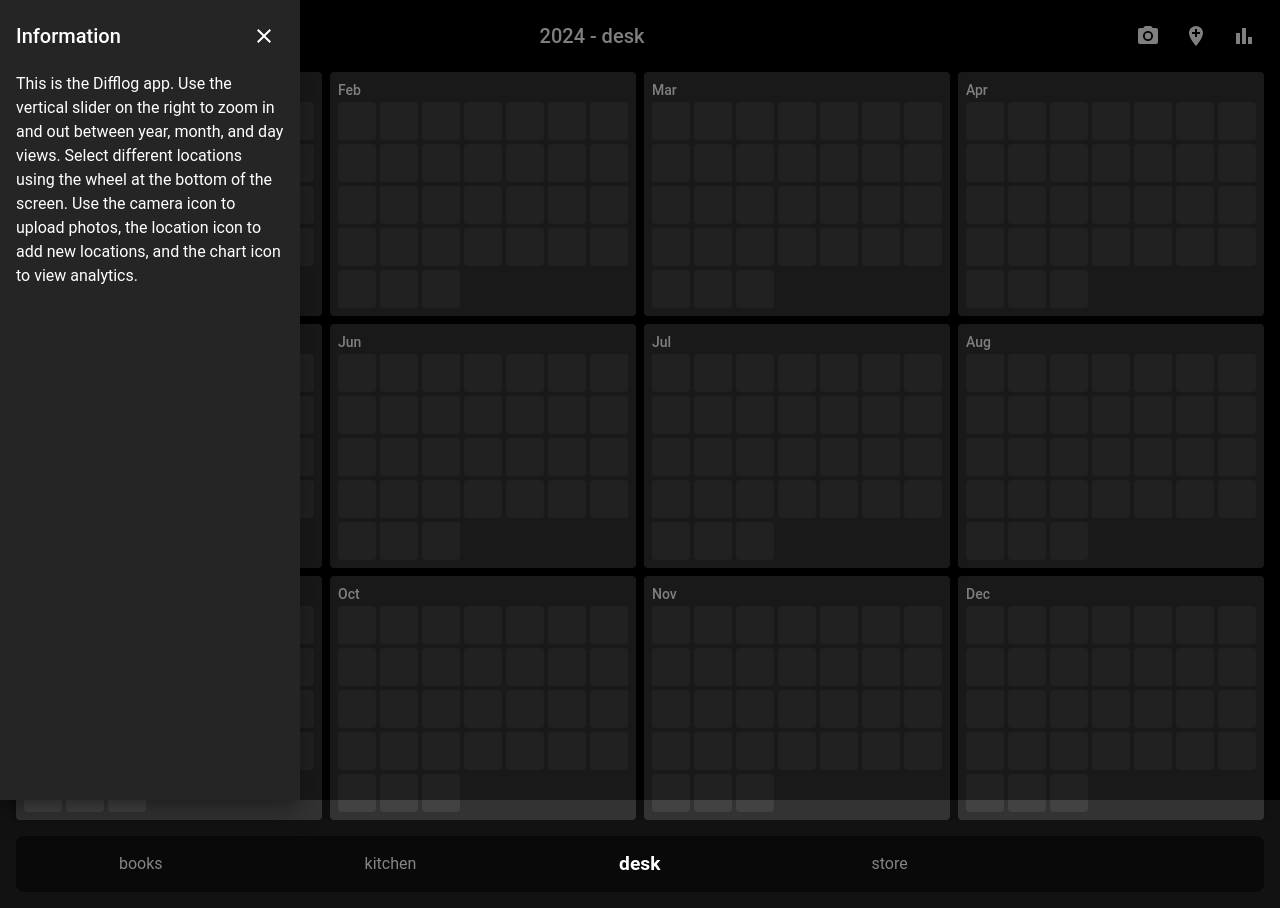
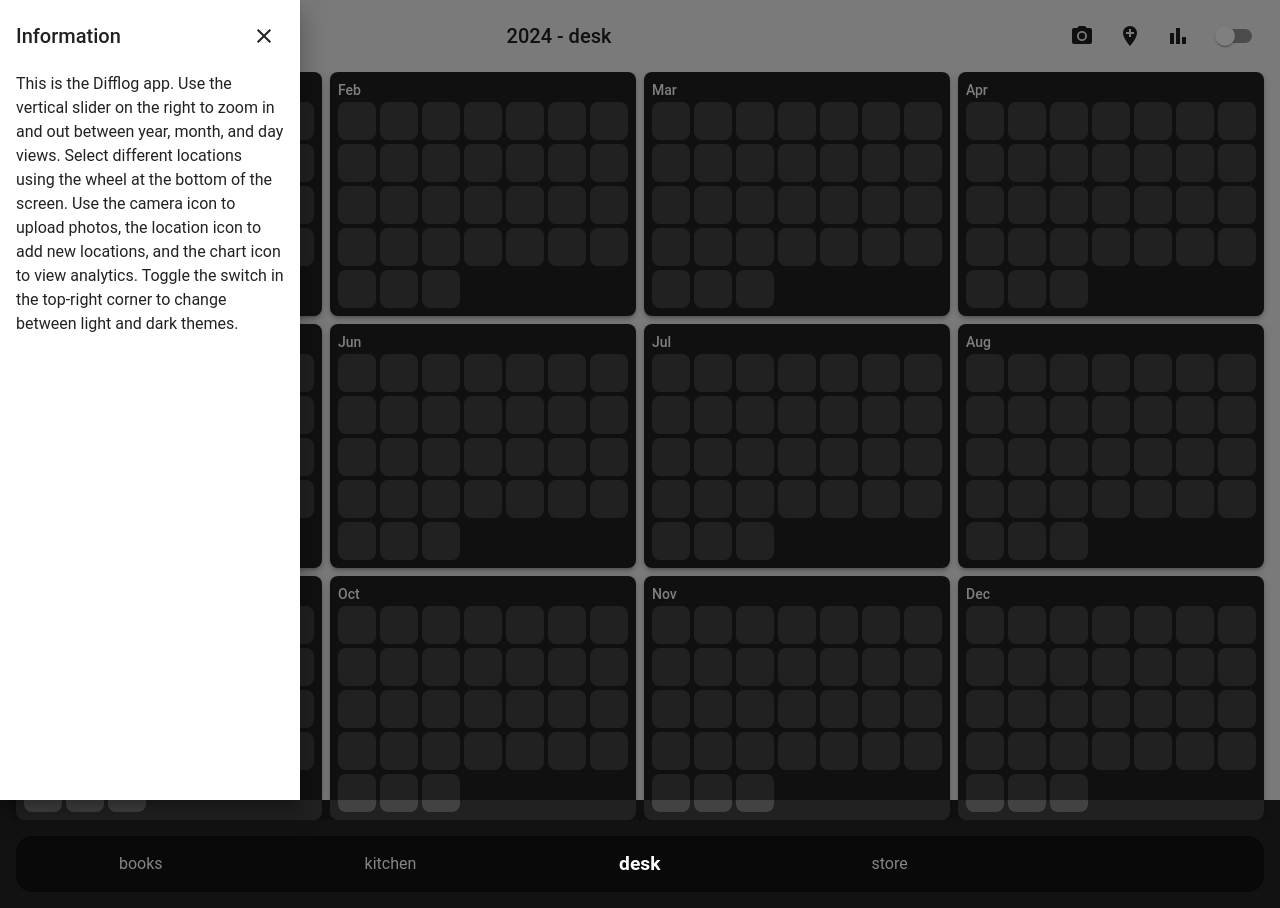
Before and after one commit to GreenTeaProgrammers/difflog2, a React (Vite) app in the folder frontend/: page /welcome in a window 1280 px wide. Both pictures are taken after a click on the button 36 px from the left and 36 px from the top of the page. Built offline with nearby package versions, Linux system fonts and the light colour scheme.

Commit message:
画面右上のtoggleでダークテーマとライトを切り替え

```diff
--- a/frontend/src/components/auth/Login.tsx
+++ b/frontend/src/components/auth/Login.tsx
@@ -27,7 +27,7 @@ const Login: React.FC = () => {
     e.preventDefault();
     try {
       await dispatch(login(formData)).unwrap();
-      navigate(`/user/${authState.user?.username}`);
+      navigate(`/welcome`);
     } catch (err) {
       console.error("Login error details:", err);
     }
--- a/frontend/src/components/diff/WelcomeScreen.tsx
+++ b/frontend/src/components/diff/WelcomeScreen.tsx
@@ -1,29 +1,19 @@
 import React, { useState } from 'react';
-import { Box, Typography, IconButton, Slider, Grid, Paper, Drawer } from '@mui/material';
+import { Box, Typography, IconButton, Slider, Grid, Paper, Drawer, Switch, ThemeProvider } from '@mui/material';
 import { Info, ZoomIn, ZoomOut, Close, CameraAlt, AddLocation, BarChart, ArrowBack } from '@mui/icons-material';
 import { useNavigate } from 'react-router-dom';
 import HorizontalWheel from './HorizontalWheel';
+import { lightTheme, darkTheme } from '../../theme';
 
 interface WelcomeScreenProps {
   username: string;
 }
 
-const WelcomeScreen: React.FC<WelcomeScreenProps> = ({ username }) =>
-{
+const WelcomeScreen: React.FC<WelcomeScreenProps> = ({ username }) => {
   const locations = ["books", "kitchen", "desk", "store"];
   const months = [
-    "Jan",
-    "Feb",
-    "Mar",
-    "Apr",
-    "May",
-    "Jun",
-    "Jul",
-    "Aug",
-    "Sep",
-    "Oct",
-    "Nov",
-    "Dec",
+    "Jan", "Feb", "Mar", "Apr", "May", "Jun",
+    "Jul", "Aug", "Sep", "Oct", "Nov", "Dec",
   ];
 
   const [selectedLocation, setSelectedLocation] = useState('desk');
@@ -32,9 +22,8 @@ const WelcomeScreen: React.FC<WelcomeScreenProps> = ({ username }) =>
   const [isInfoOpen, setIsInfoOpen] = useState(false);
   const [currentMonth, setCurrentMonth] = useState(months[0]);
   const [currentDay, setCurrentDay] = useState(0);
+  const [isDarkMode, setIsDarkMode] = useState(false);
   const navigate = useNavigate();
-
-
 
   const handleLocationSelect = (location: string) => {
     setSelectedLocation(location);
@@ -51,7 +40,6 @@ const WelcomeScreen: React.FC<WelcomeScreenProps> = ({ username }) =>
 
   const yearXsValue = window.innerWidth > window.innerHeight ? 3 : 4;
 
-
   const navigateToCameraUpload = () => {
     navigate('/camera');
   };
@@ -62,6 +50,10 @@ const WelcomeScreen: React.FC<WelcomeScreenProps> = ({ username }) =>
 
   const navigateToAnalytics = () => {
     navigate('/analytics');
+  };
+
+  const handleThemeToggle = () => {
+    setIsDarkMode(!isDarkMode);
   };
 
   const renderYearView = () => (
@@ -99,12 +91,10 @@ const WelcomeScreen: React.FC<WelcomeScreenProps> = ({ username }) =>
     </Grid>
   );
 
-  const setCurrentMonthData = (month: string) =>
-  {
+  const setCurrentMonthData = (month: string) => {
     setCurrentMonth(month);
     setCurrentView('month');
   }
-
 
   const renderMonthView = (month: string) => (
     <>
@@ -138,8 +128,7 @@ const WelcomeScreen: React.FC<WelcomeScreenProps> = ({ username }) =>
     </>
   );
 
-  const setCurrentDayData = (day: number) =>
-  {
+  const setCurrentDayData = (day: number) => {
     console.log(`Selected day: ${day}`);
     setCurrentDay(day);
     setCurrentView("day");
@@ -176,19 +165,6 @@ const WelcomeScreen: React.FC<WelcomeScreenProps> = ({ username }) =>
     </Box>
   );
 
-  // const renderContent = () => {
-  //   switch (Math.round(zoomLevel)) {
-  //     case 1:
-  //       return renderYearView();
-  //     case 2:
-  //       return renderMonthView();
-  //     case 3:
-  //       return renderDayView();
-  //     default:
-  //       return renderYearView();
-  //   }
-  // };
-
   const renderContent = () => {
     switch (curentView) {
       case "year":
@@ -203,13 +179,14 @@ const WelcomeScreen: React.FC<WelcomeScreenProps> = ({ username }) =>
   };
 
   return (
-    <Box sx={{ height: '100vh', display: 'flex', flexDirection: 'column', bgcolor: 'black', color: 'white' }}>
+    <ThemeProvider theme={isDarkMode ? darkTheme : lightTheme}>
+      <Box sx={{ height: '100vh', display: 'flex', flexDirection: 'column', bgcolor: 'background.default', color: 'text.primary' }}>
         <Box sx={{ p: 2, display: 'flex', justifyContent: 'space-between', alignItems: 'center' }}>
           <IconButton color="inherit" onClick={toggleInfoDrawer}>
             <Info />
           </IconButton>
           <Typography variant="h6">2024 - {selectedLocation}</Typography>
-        <Box sx={{ display: 'flex', gap: 1 }}>
+          <Box sx={{ display: 'flex', gap: 1, alignItems: 'center' }}>
             <IconButton color="inherit" onClick={navigateToCameraUpload}>
               <CameraAlt />
             </IconButton>
@@ -219,6 +196,11 @@ const WelcomeScreen: React.FC<WelcomeScreenProps> = ({ username }) =>
             <IconButton color="inherit" onClick={navigateToAnalytics}>
               <BarChart />
             </IconButton>
+            <Switch
+              checked={isDarkMode}
+              onChange={handleThemeToggle}
+              color="default"
+            />
           </Box>
         </Box>
 
@@ -238,8 +220,8 @@ const WelcomeScreen: React.FC<WelcomeScreenProps> = ({ username }) =>
           onClose={toggleInfoDrawer}
           PaperProps={{
             sx: {
-            backgroundColor: 'black',
-            color: 'white',
+              backgroundColor: 'background.paper',
+              color: 'text.primary',
               width: 300,
             },
           }}
@@ -254,11 +236,12 @@ const WelcomeScreen: React.FC<WelcomeScreenProps> = ({ username }) =>
             <Typography variant="body1">
               This is the Difflog app. Use the vertical slider on the right to zoom in and out between year, month, and day views.
               Select different locations using the wheel at the bottom of the screen. Use the camera icon to upload photos,
-            the location icon to add new locations, and the chart icon to view analytics.
+              the location icon to add new locations, and the chart icon to view analytics. Toggle the switch in the top-right corner to change between light and dark themes.
             </Typography>
           </Box>
         </Drawer>
       </Box>
+    </ThemeProvider>
   );
 };
 
```
Lines whose indentation alone changed are shown as unchanged.
